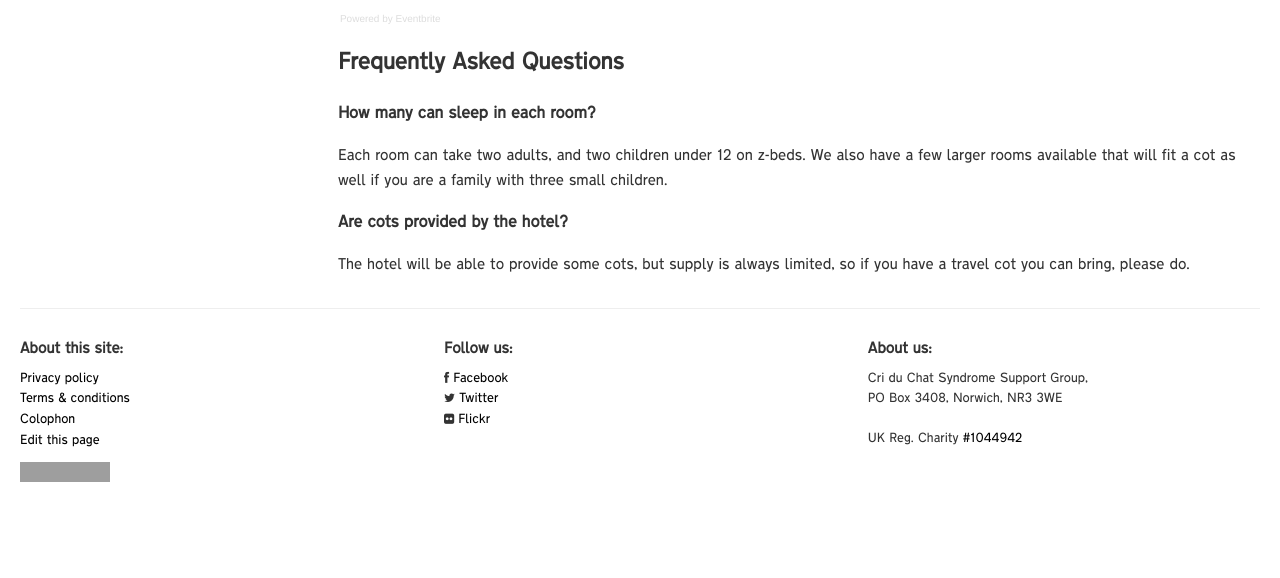
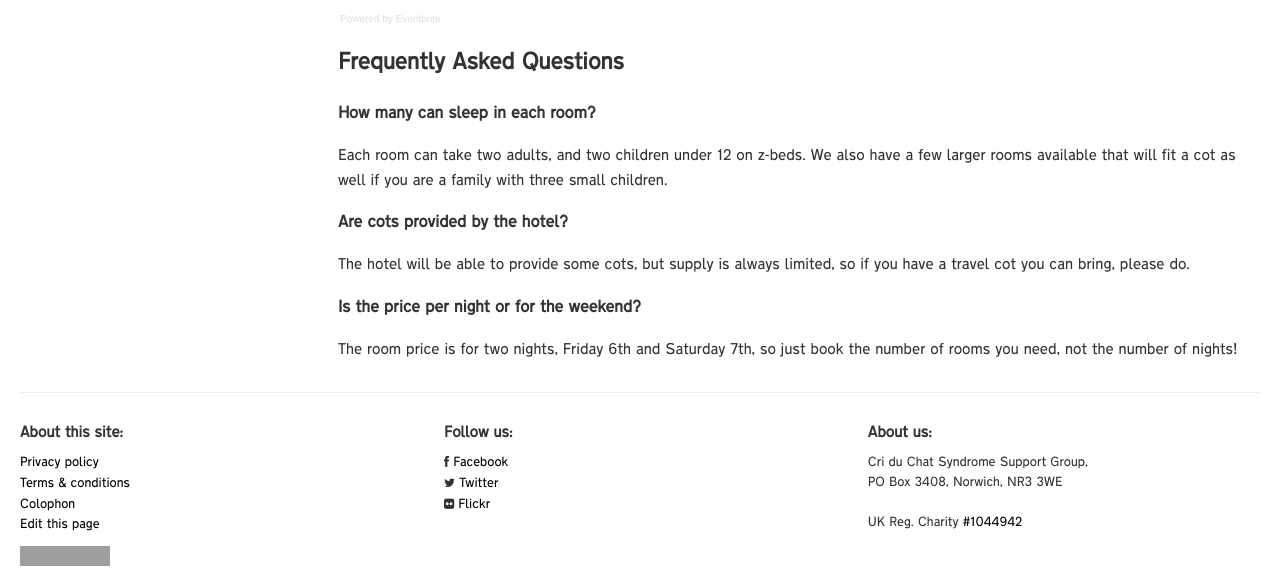
Before and after one commit to lucyjanetetlow/cdcssg.github.io, a Jekyll site: the page built from _events/2016/family-weekend.md, in a window 1280 px wide and 900 px high, scrolled down 670 px, cut to the strip 322-900 px from the top of the window. Built offline with Jekyll 4.4.1, drawn with Linux system fonts in a browser that asks for light colours; nearby versions of some CDN libraries; before the commit the page ends 1485 px from its top, so only the background shows below that; grey boxes are pictures that could not be loaded.

Commit message:
Add room rate FAQ

```diff
--- a/_events/2016/family-weekend.md
+++ b/_events/2016/family-weekend.md
@@ -23,3 +23,7 @@ Each room can take two adults, and two children under 12 on z-beds. We also have
 ### Are cots provided by the hotel?
 
 The hotel will be able to provide some cots, but supply is always limited, so if you have a travel cot you can bring, please do.
+
+### Is the price per night or for the weekend?
+
+The room price is for two nights, Friday 6th and Saturday 7th, so just book the number of rooms you need, not the number of nights!
```
